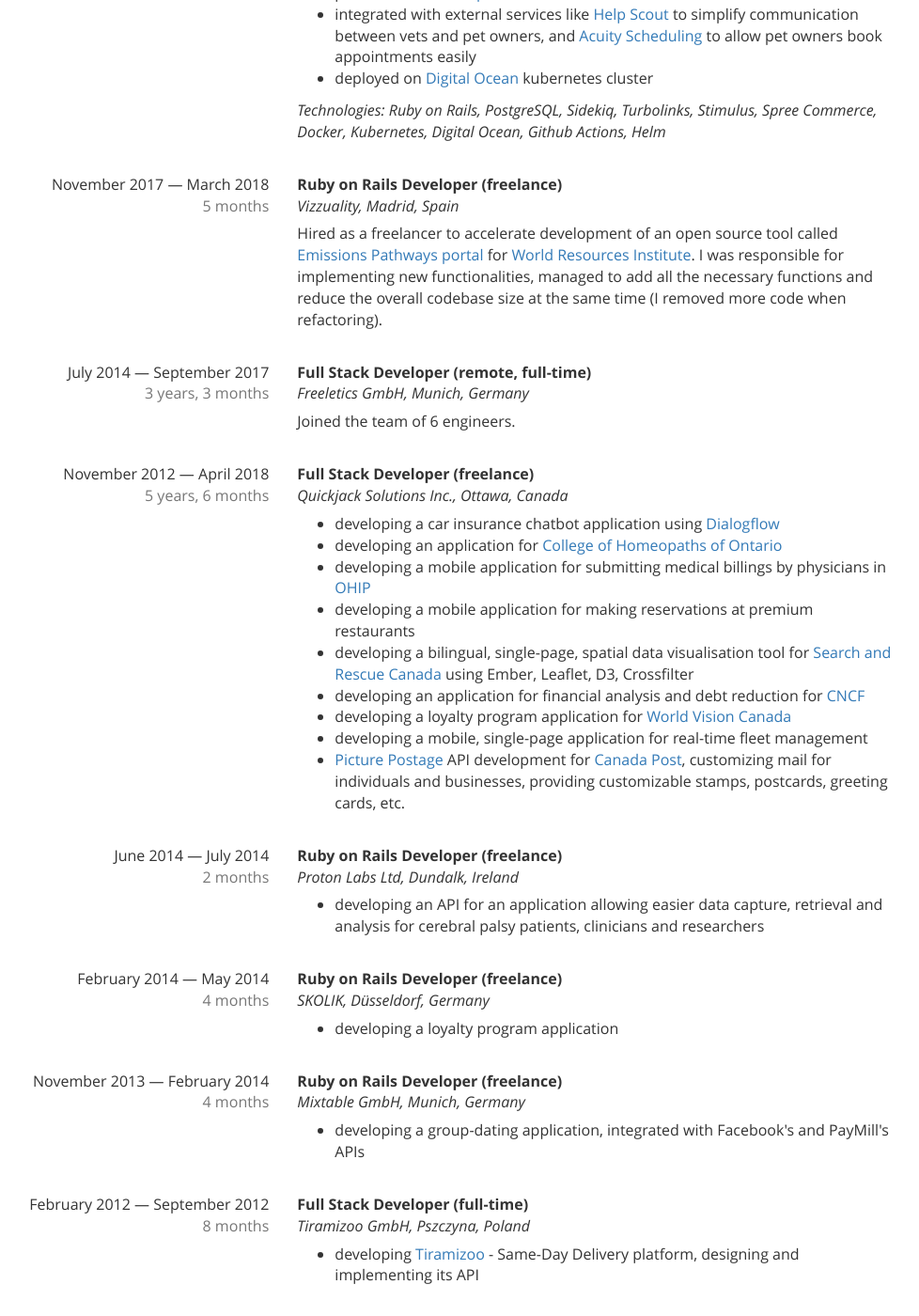
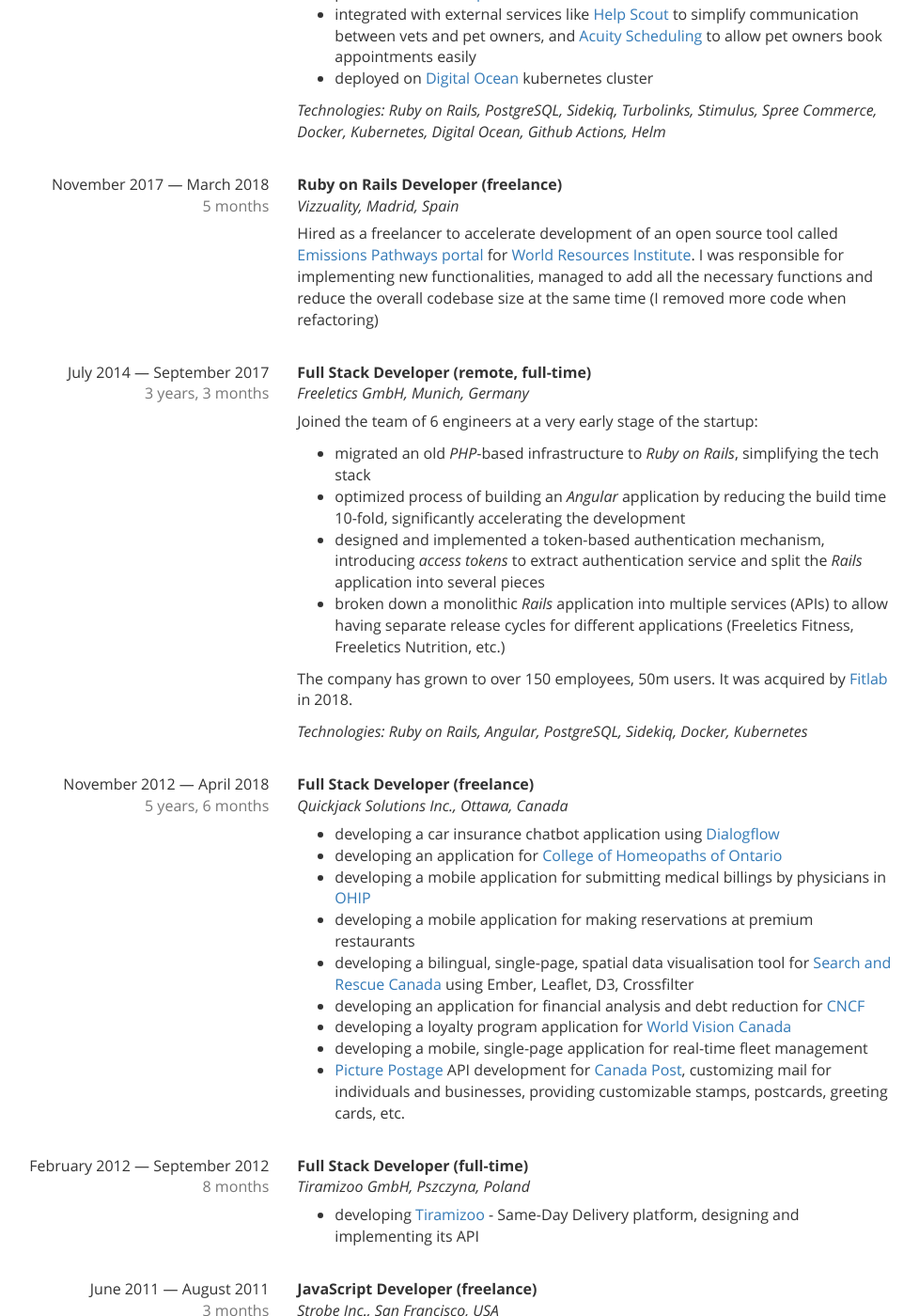
Before and after one commit to qoobaa/qoobaa.github.io, a Jekyll site: the page built from cv.html, in a window 1280 px wide and 1400 px high, scrolled down 1310 px. Shown: the whole window at 94% size, without its empty margins (172-1150 px from the left). Built offline with Jekyll 4.4.1, drawn with Linux system fonts in a browser that asks for light colours; some of the changed text lies outside the part shown.

Commit message:
shortened

```diff
--- a/cv.html
+++ b/cv.html
@@ -150,7 +150,8 @@
               migrated over 200 active subscriptions seamlessly from
               <a href="https://woocommerce.com/products/woocommerce-subscriptions/">WooCommerce
               Subscriptions</a>
-              to <a href="https://authorize.net">authorize.net</a>
+              to <a href="https://authorize.net">authorize.net</a> to
+              handle credit card renewals automatically
             </li>
             <li>
               migrated Treatwell's store
@@ -200,7 +201,7 @@
           Resources Institute</a>. I was responsible for implementing
           new functionalities, managed to add all the necessary
           functions and reduce the overall codebase size at the same
-          time (I removed more code when refactoring).
+          time (I removed more code when refactoring)
         <p>
       </div>
     </div>
@@ -216,7 +217,42 @@
           <em>Freeletics GmbH, Munich, Germany</em><br>
         </p>
         <p>
-          Joined the team of 6 engineers.
+          Joined the team of 6 engineers at a very early stage of the
+          startup:
+          <ul>
+            <li>
+              migrated an old <em>PHP</em>-based infrastructure
+              to <em>Ruby on Rails</em>, simplifying the tech stack
+            </li>
+            <li>
+              optimized process of building an <em>Angular</em>
+              application by reducing the build time 10-fold,
+              significantly accelerating the development
+            </li>
+            <li>
+              designed and implemented a token-based authentication
+              mechanism, introducing <em>access tokens</em> to extract
+              authentication service and split the <em>Rails</em>
+              application into several pieces
+            </li>
+            <li>
+              broken down a monolithic <em>Rails</em> application into
+              multiple services (APIs) to allow having separate
+              release cycles for different applications (Freeletics
+              Fitness, Freeletics Nutrition, etc.)
+            </li>
+          </ul>
+        </p>
+        <p>
+          The company has grown to over 150 employees, 50m users. It
+          was acquired by <a href="https://www.fitlab.com/">Fitlab</a>
+          in 2018.
+        </p>
+        <p>
+          <em>
+            Technologies: Ruby on Rails, Angular, PostgreSQL, Sidekiq,
+            Docker, Kubernetes
+          </em>
         </p>
       </div>
     </div>
@@ -285,61 +321,6 @@
 
     <div class="form-group">
       <span class="control-label col-xs-4">
-        June&nbsp;2014 &mdash; July&nbsp;2014<br>
-        <span class="text-muted">2 months</span>
-      </span>
-      <div class="col-xs-8">
-        <p class="form-control-static">
-          <strong>Ruby on Rails Developer (freelance)</strong><br>
-          <em>Proton Labs Ltd, Dundalk, Ireland</em><br>
-          <ul>
-            <li>
-              developing an API for an application allowing easier
-              data capture, retrieval and analysis for cerebral
-              palsy patients, clinicians and researchers
-            </li>
-          </ul>
-        </p>
-      </div>
-    </div>
-
-    <div class="form-group">
-      <span class="control-label col-xs-4">
-        February&nbsp;2014 &mdash; May&nbsp;2014<br>
-        <span class="text-muted">4 months</span>
-      </span>
-      <div class="col-xs-8">
-        <p class="form-control-static">
-          <strong>Ruby on Rails Developer (freelance)</strong><br>
-          <em>SKOLIK, Düsseldorf, Germany</em><br>
-          <ul>
-            <li>developing a loyalty program application</li>
-          </ul>
-        </p>
-      </div>
-    </div>
-
-    <div class="form-group">
-      <span class="control-label col-xs-4">
-        November&nbsp;2013 &mdash; February&nbsp;2014<br>
-        <span class="text-muted">4 months</span>
-      </span>
-      <div class="col-xs-8">
-        <p class="form-control-static">
-          <strong>Ruby on Rails Developer (freelance)</strong><br>
-          <em>Mixtable GmbH, Munich, Germany</em><br>
-          <ul>
-            <li>
-              developing a group-dating application, integrated with
-              Facebook's and PayMill's APIs
-            </li>
-          </ul>
-        </p>
-      </div>
-    </div>
-
-    <div class="form-group">
-      <span class="control-label col-xs-4">
         February&nbsp;2012 &mdash; September&nbsp;2012<br>
         <span class="text-muted">8 months</span>
       </span>
@@ -363,44 +344,30 @@
         <p class="form-control-static">
           <strong>JavaScript Developer (freelance)</strong><br>
           <em>Strobe Inc., San Francisco, USA</em><br>
+        </p>
+        <p>
+          Hired as a freelancer to integrate the platform with social
+          networks. I worked with a remarkable team featuring Yehuda
+          Katz, Carl Lerche, José Valim, Peter Wagenet, Piotr
+          Sarnacki, and many others:
           <ul>
             <li>
-              developing a social add-on for Strobe platform – a Ruby
-              on Rails application simplifying the integration of a
-              Strobe application with Twitter and Facebook APIs
+              developed a social add-on for Strobe platform,
+              simplifying integration of a Strobe application with
+              Twitter and Facebook APIs
             </li>
           </ul>
+        </p>
+        <p>
+          In November 2011 the platform was aquired
+          by <a href="https://facebook.com">Facebook</a>.
         </p>
       </div>
     </div>
 
     <div class="form-group">
       <span class="control-label col-xs-4">
-        January&nbsp;2010 &mdash; January&nbsp;2012<br>
-        <span class="text-muted">2 years, 1 month</span>
-      </span>
-      <div class="col-xs-8">
-        <p class="form-control-static">
-          <strong>Ruby on Rails Developer (full-time)</strong><br>
-          <em>Object Reload, Gliwice, Poland</em><br>
-          <ul>
-            <li>
-              developing a Q&amp;A application, a part
-              of <a href="http://www.meinestadt.de/">meinestadt.de</a>
-              platform
-            </li>
-            <li>
-              developing an e-learning application
-              for <a href="https://www.tutoria.de/">Tutoria GmbH</a>
-            </li>
-          </ul>
-        </p>
-      </div>
-    </div>
-
-    <div class="form-group">
-      <span class="control-label col-xs-4">
-        July 2008 &mdash; January 2010
+        July 2008 &mdash; January 2012
       </span>
       <div class="col-xs-8">
         <p class="form-control-static">
@@ -408,85 +375,6 @@
         </p>
       </div>
     </div>
-
-    <!-- <div class="form-group"> -->
-    <!--   <span class="control-label col-xs-4"> -->
-    <!--     May&nbsp;2009 &mdash; December&nbsp;2009 -->
-    <!--   </span> -->
-    <!--   <div class="col-xs-8"> -->
-    <!--     <p class="form-control-static"> -->
-    <!--       <strong>Ruby/JavaScript Developer, Team Leader</strong><br> -->
-    <!--       <em>ABC Data S.A., Katowice, Poland</em><br> -->
-    <!--       <ul> -->
-    <!--         <li>Ruby on Rails HR/Recruitment application development</li> -->
-    <!--       </ul> -->
-    <!--     </p> -->
-    <!--   </div> -->
-    <!-- </div> -->
-
-    <!-- <div class="form-group"> -->
-    <!--   <span class="control-label col-xs-4"> -->
-    <!--     December&nbsp;2008 &mdash; January&nbsp;2009 -->
-    <!--   </span> -->
-    <!--   <div class="col-xs-8"> -->
-    <!--     <p class="form-control-static"> -->
-    <!--       <strong>Ruby/JavaScript Developer</strong><br> -->
-    <!--       <em>Vandesign, Vancouver, Canada (remotely)</em><br> -->
-    <!--       <ul> -->
-    <!--         <li>maintenance and development of various Ruby on Rails applications</li> -->
-    <!--       </ul> -->
-    <!--     </p> -->
-    <!--   </div> -->
-    <!-- </div> -->
-
-    <!-- <div class="form-group"> -->
-    <!--   <span class="control-label col-xs-4"> -->
-    <!--     October&nbsp;2008 &mdash; February&nbsp;2009 -->
-    <!--   </span> -->
-    <!--   <div class="col-xs-8"> -->
-    <!--     <p class="form-control-static"> -->
-    <!--       <strong>Ruby/JavaScript Developer</strong><br> -->
-    <!--       <em>Activeweb sp. z o.o., Warsaw, Poland (remotely)</em><br> -->
-    <!--       <ul> -->
-    <!--         <li> -->
-    <!--           developing an e-detailing application in -->
-    <!--           Ruby on Rails -->
-    <!--         </li> -->
-    <!--       </ul> -->
-    <!--     </p> -->
-    <!--   </div> -->
-    <!-- </div> -->
-
-    <!-- <div class="form-group"> -->
-    <!--   <span class="control-label col-xs-4"> -->
-    <!--     August&nbsp;2008 &mdash; September&nbsp;2009 -->
-    <!--   </span> -->
-    <!--   <div class="col-xs-8"> -->
-    <!--     <p class="form-control-static"> -->
-    <!--       <strong>Ruby/JavaScript Developer</strong><br> -->
-    <!--       <em>Activeweb sp. z o.o., Warsaw, Poland</em><br> -->
-    <!--       <ul> -->
-    <!--         <li>CMS application development, integration with an <a href="https://medpass.pl/">OpenID</a> platform</li> -->
-    <!--       </ul> -->
-    <!--     </p> -->
-    <!--   </div> -->
-    <!-- </div> -->
-
-    <!-- <div class="form-group"> -->
-    <!--   <span class="control-label col-xs-4"> -->
-    <!--     July&nbsp;2008 &mdash; August&nbsp;2008 -->
-    <!--   </span> -->
-    <!--   <div class="col-xs-8"> -->
-    <!--     <p class="form-control-static"> -->
-    <!--       <strong>Ruby/JavaScript Developer</strong><br> -->
-    <!--       <em>Selleo sp. z o.o., Bielsko-Biała, Poland</em><br> -->
-    <!--       <ul> -->
-    <!--         <li>an e-commerce application development</li> -->
-    <!--       </ul> -->
-    <!--     </p> -->
-    <!--   </div> -->
-    <!-- </div> -->
-
   </div>
 
   <div class="form-horizontal">
```
